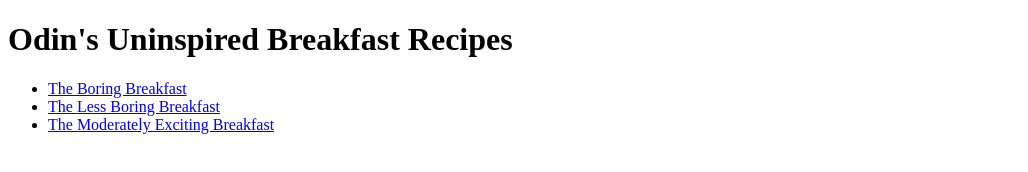
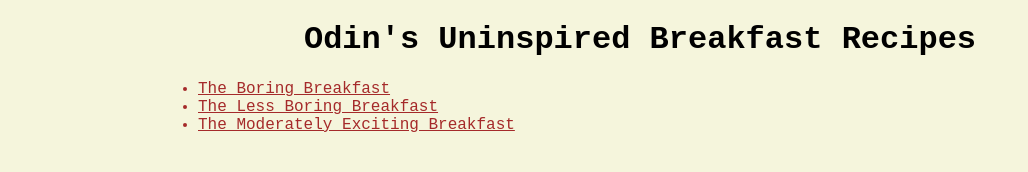
Before and after one commit to Charminha/odin-recipes, a plain HTML site: page index.html in a window 1280 px wide. Shown: the whole page, without its empty margins (0-1028 px from the left). Drawn offline with Linux system fonts and the light colour scheme.

Commit message:
Add some css mainly to homepage

```diff
--- a/index.html
+++ b/index.html
@@ -4,10 +4,11 @@
     <meta charset="UTF-8">
     <meta name="viewport" content="width=device-width, initial-scale=1.0">
     <title>Uninspired Breakfast Recipes</title>
+    <link rel="stylesheet" href="style.css" />
 </head>
 <body>
-    <h1>Odin's Uninspired Breakfast Recipes</h1>
-    <ul>
+    <h1 class="homepage-heading">Odin's Uninspired Breakfast Recipes</h1>
+    <ul class="recipe-list">
         <li><a href="recipes/boring-breakfast.html">The Boring Breakfast</a></li>
         <li><a href="recipes/less-boring-breakfast.html">The Less Boring Breakfast</a></li>
         <li><a href="recipes/moderately-exciting-breakfast.html">The Moderately Exciting Breakfast</a></li>
--- /dev/null
+++ b/style.css
@@ -0,0 +1,17 @@
+body {
+    background-color: beige;
+}
+
+.homepage-heading {
+    text-align: center;
+    font-family: 'Courier New', Courier, monospace;
+}
+
+ul, a {
+    font-family: 'Courier New', Courier, monospace;
+    color: brown;
+}
+
+.recipe-list {
+    margin-left: 150px;
+}
```
Also changed, not shown: recipes/boring-breakfast.html (+2 -1 lines), recipes/less-boring-breakfast.html (+2 -1 lines), recipes/moderately-exciting-breakfast.html (+2 -1 lines).
